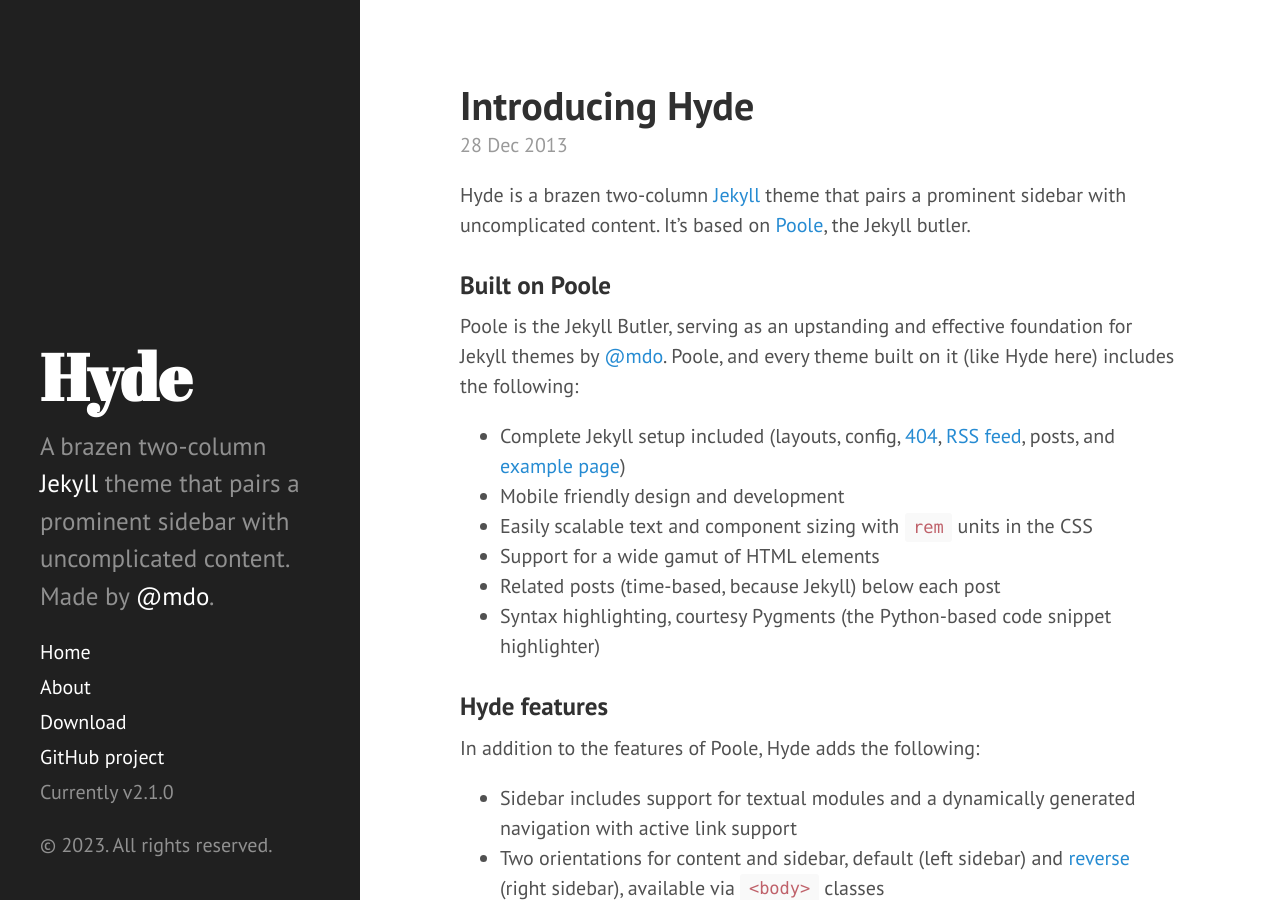
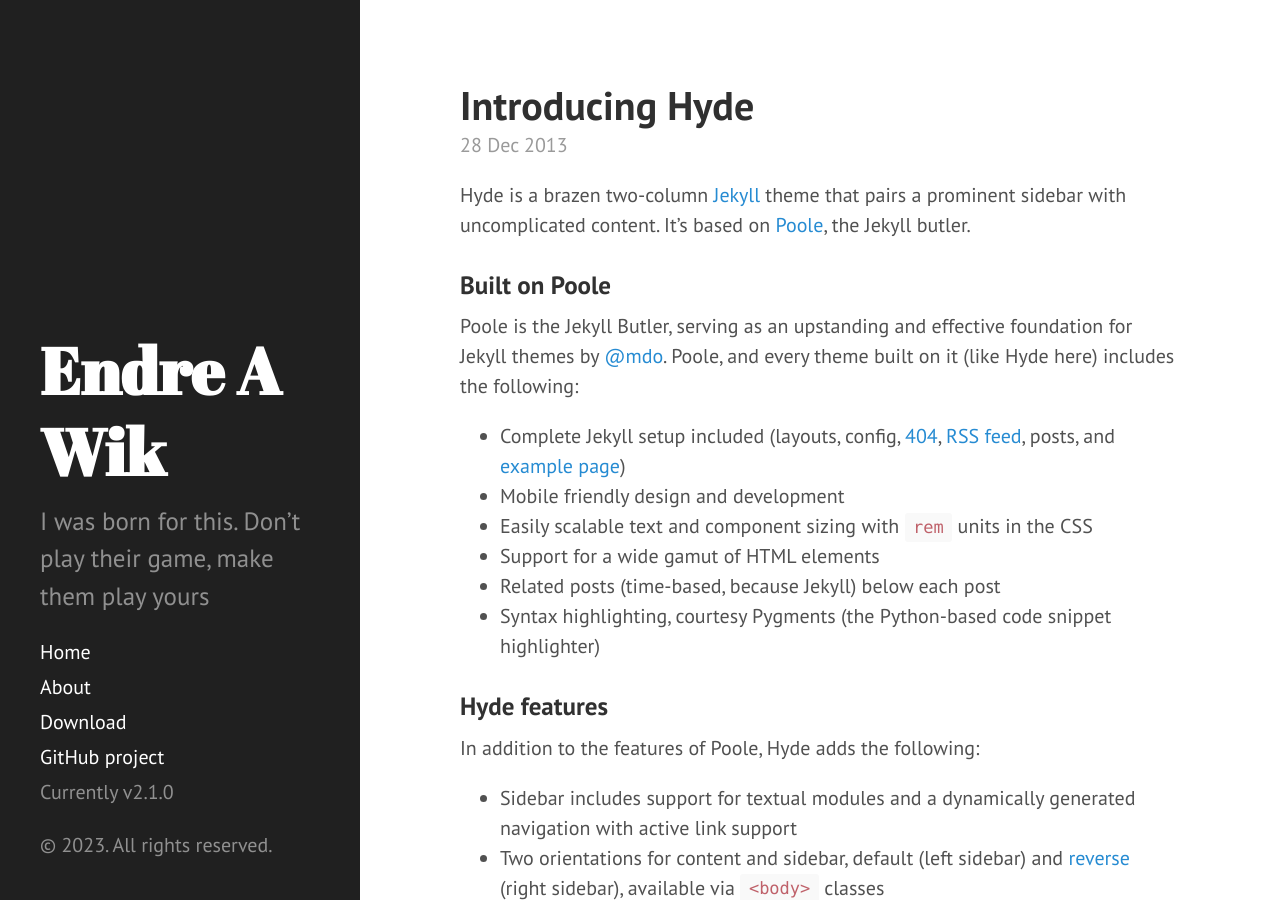
Before and after one commit to endreawik/endreawik.github.io, a Jekyll site: the page built from index.html, in a window 1280 px wide and 900 px high. Built offline with Jekyll 4.4.1, drawn with Linux system fonts in a browser that asks for light colours; Markdown is read by kramdown in place of the engine named in the settings; the list of posts is cut into pages by our own code.

Commit message:
init config

```diff
--- a/_config.yml
+++ b/_config.yml
@@ -7,15 +7,15 @@
 relative_permalinks: true
 
 # Setup
-title:            Hyde
-tagline:          'A Jekyll theme'
-description:      'A brazen two-column <a href="http://jekyllrb.com" target="_blank">Jekyll</a> theme that pairs a prominent sidebar with uncomplicated content. Made by <a href="https://twitter.com/mdo" target="_blank">@mdo</a>.'
-url:              http://hyde.getpoole.com
+title:            'Endre A Wik'
+tagline:          'I was born for this. Don’t play their game, make them play yours'
+description:      'I was born for this. Don’t play their game, make them play yours'
+url:              'https://endreawik.com/'
 baseurl:          /
 
 author:
-  name:           'Mark Otto'
-  url:            https://twitter.com/mdo
+  name:           'Andreas Krøvel'
+  url:            https://twitter.com/endreawik
 
 paginate:         5
 
@@ -23,4 +23,4 @@
 version:          2.1.0
 
 github:
-  repo:           https://github.com/poole/hyde
+  repo:           https://github.com/endreawik/endreawik.github.io
```
